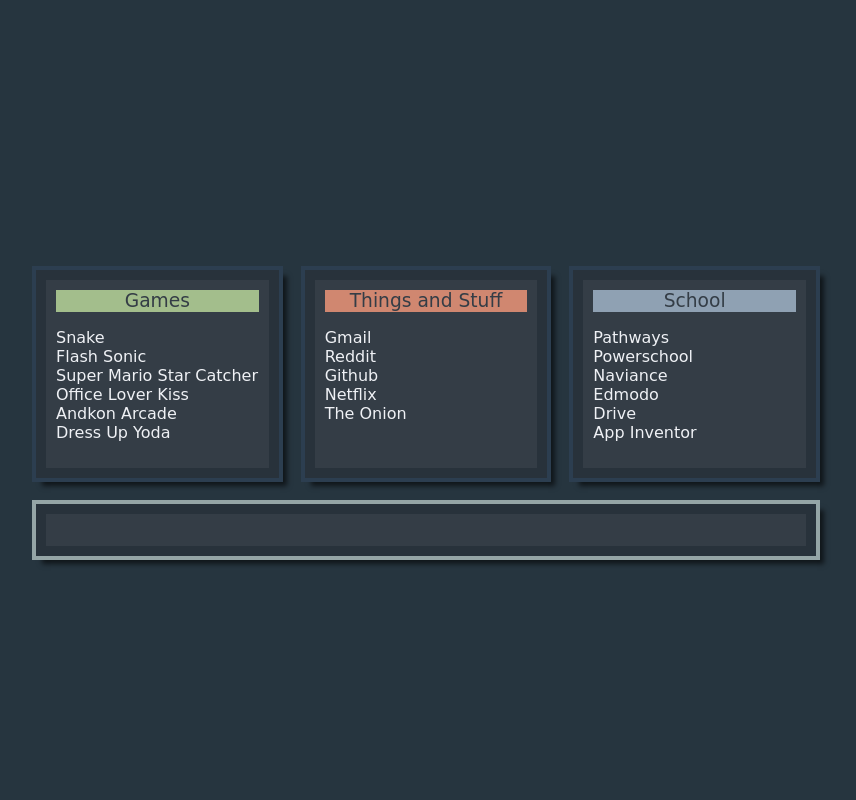
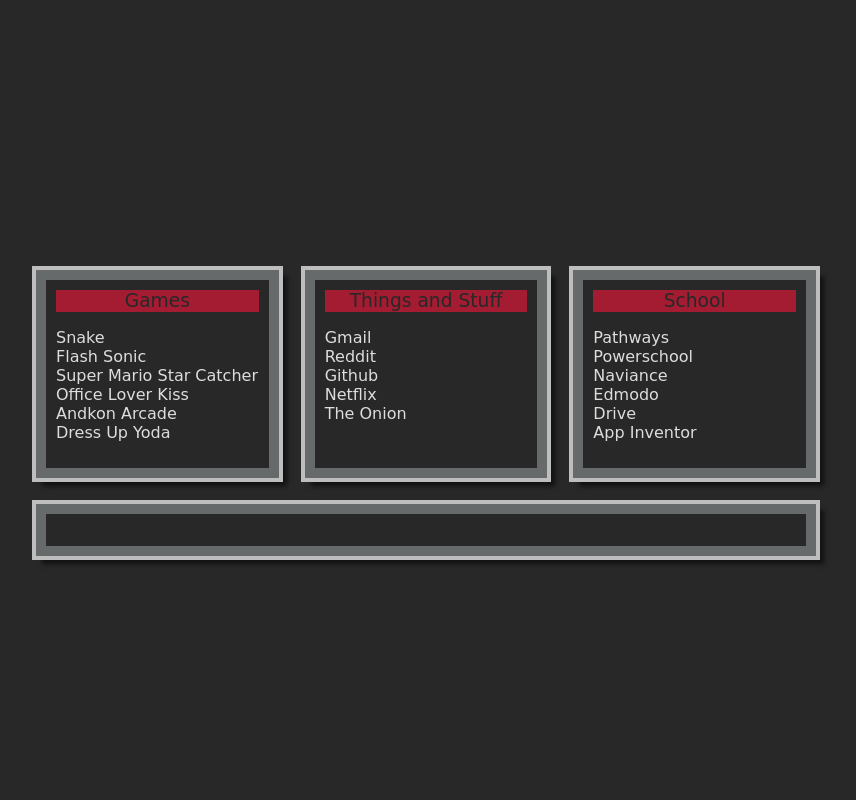
Before and after one commit to jacobdillon/startpage, a PHP site: page / in a window 1280 px wide. Shown: the whole page, without its empty margins (214-1070 px from the left). Run offline with PHP 8.4, Linux system fonts and the light colour scheme.

Commit message:
Changed colors

```diff
--- a/styles.css
+++ b/styles.css
@@ -1,5 +1,5 @@
 body {
-	background-color: #26353f;
+	background-color: #282828;
 	margin: 0;
 	padding: 0;
 	font-family: "DejaVu Sans", sans-serif;
@@ -31,9 +31,9 @@ body {
 	width: 33.3%;
 	height: 200px;
 	text-align: center;
-	background-color: #343d46;
-	border: 10px solid #28323b;
-	outline: #2c3e50 solid 4px;
+	background-color: #282828;
+	border: 10px solid #676a6b;
+	outline: #bebebe solid 4px;
 	padding: 10px;
 	-webkit-box-shadow: 7px 7px 5px 1px rgba(0,0,0,0.6);
 	-moz-box-shadow: 7px 7px 5px 1px rgba(0,0,0,0.6);
@@ -45,25 +45,25 @@ body {
 	text-align: center;
 	vertical-align: middle;
 	height: 22px;
-	color: #343d46;
+	color: #282828;
 }
 
 #boxHeader1 {
-	background-color: #A3BE8C;
+	background-color: #a41c32;
 }
 
 #boxHeader2 {
-	background-color: #d08770;
+	background-color: #a41c32;
 }
 
 #boxHeader3 {
-	background-color: #8fa1b3;
+	background-color: #a41c32;
 }
 
 a:link,
 a:visited {
 	text-decoration: none;
-	color: #eff1f5;
+	color: #dddddd;
 }
 
 ul {
@@ -99,12 +99,12 @@ ul {
 	margin: auto;
 	display: block;
 	padding: 5px 5px;
-	background-color: #343d46;
-	border: 10px solid #28323b;
+	background-color: #282828;
+	border: 10px solid #676a6b;
 	-webkit-box-shadow: 7px 7px 5px 1px rgba(0,0,0,0.6);
 	-moz-box-shadow: 7px 7px 5px 1px rgba(0,0,0,0.6);
 	box-shadow: 7px 7px 5px 1px rgba(0,0,0,0.6);
 	font-size: 14pt;
 	color: #eff1f5;
-	outline: #95a5a6 solid 4px;
+	outline: #bebebe solid 4px;
 }
```
